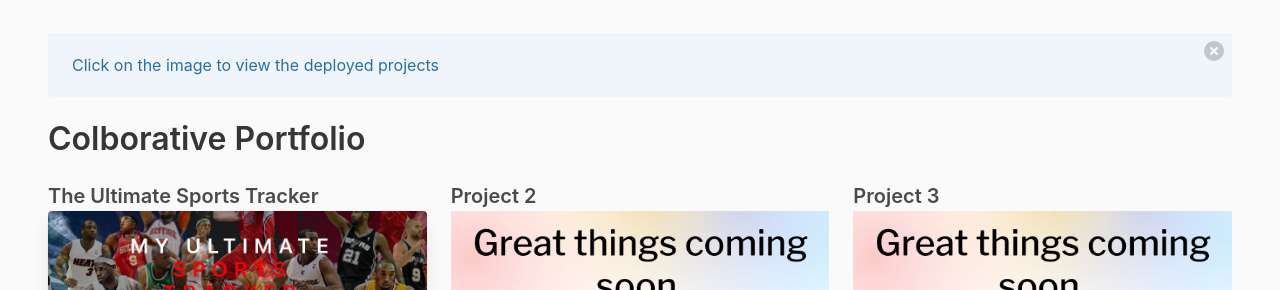
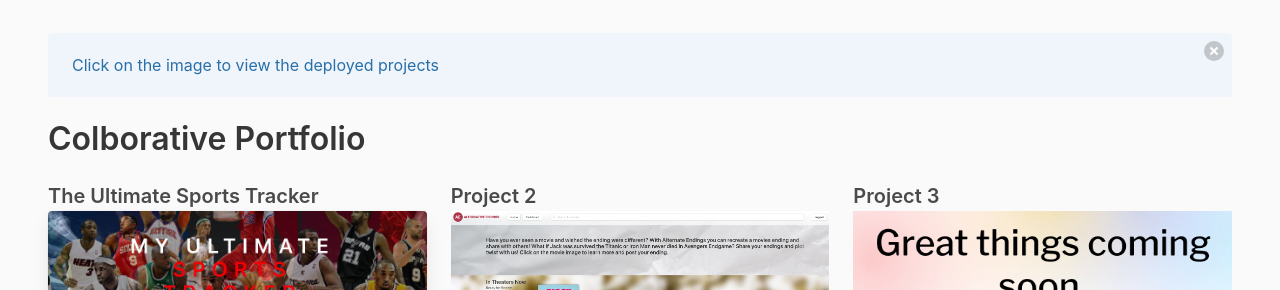
Before and after one commit to hartsfieldt/Tharts-collection, a plain HTML site: page index.html in a window 1280 px wide. Shown: the part 1199-1489 px from the top of the page. Drawn offline with nearby package versions, Linux system fonts and the light colour scheme.

Commit message:
updated project 2 link and image

```diff
--- a/index.html
+++ b/index.html
@@ -107,7 +107,7 @@
                 </div>
                 <div class="column is-size-5 has-text-weight-semibold" width="358" height="98px" alt="coming soon banner">
                   Project 2
-                  <a href="https://alternative-endings.herokuapp.com/" target="_blank"><img src="./assets/images/comingsoon.png"></a>
+                  <a href="https://alternative-endings.herokuapp.com/" target="_blank"><img src="./assets/images/mainpg.png"></a>
                 </div>
                 <div class="column is-size-5 has-text-weight-semibold" width="358" height="98px" alt="coming soon banner">
                   Project 3
```
Also changed, not shown: assets/images/mainpg.png (added), 1 other file.
